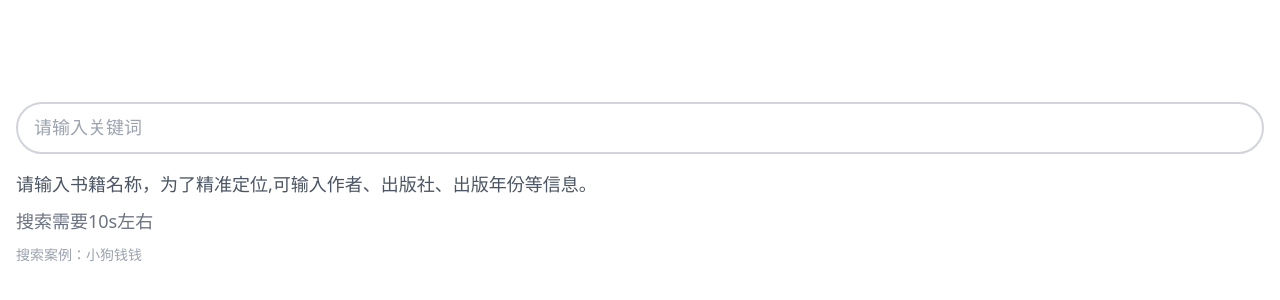
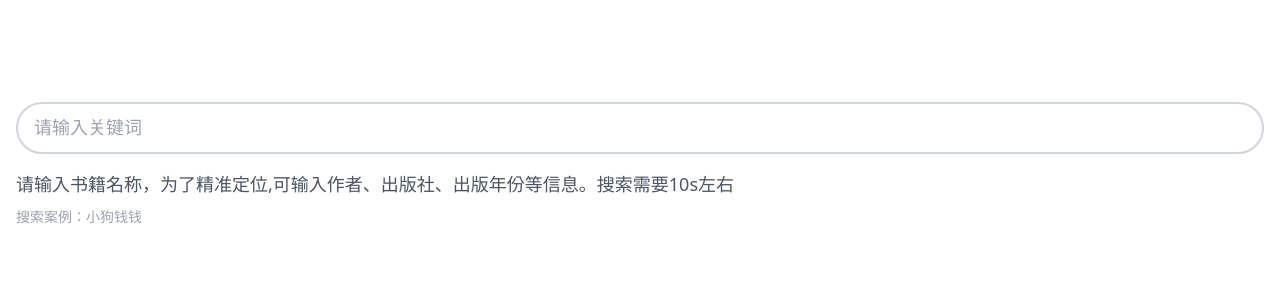
Before and after one commit to lanzylanzy/exercise1_book_review, a React (Vite) app in the folder frontend/: page / in a window 1280 px wide. Shown: the part 178-478 px from the top of the page. Built offline with nearby package versions, Linux system fonts and the light colour scheme.

Commit message:
update sercah notation

```diff
--- a/frontend/src/SearchPage/SearchLayout.jsx
+++ b/frontend/src/SearchPage/SearchLayout.jsx
@@ -40,13 +40,8 @@ export default function SearchLayout({
         <div>
           {/* 顶部输入提示 */}
           <p className="text-lg text-gray-600 leading-relaxed">
-            请输入书籍名称，为了精准定位,可输入作者、出版社、出版年份等信息。
+            请输入书籍名称，为了精准定位,可输入作者、出版社、出版年份等信息。搜索需要10s左右
           </p>
-          {/* 英文提示 */}
-          <p className="text-lg text-gray-500 leading-relaxed mt-2">
-            搜索需要10s左右
-          </p>
-
           {/* 示例 */}
           <p className="text-sm text-gray-400 mt-2">搜索案例：小狗钱钱</p>
         </div>
```
